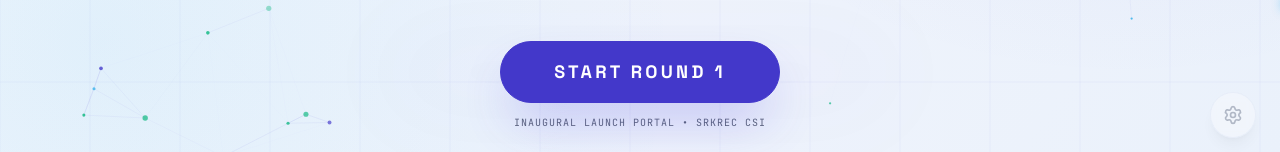
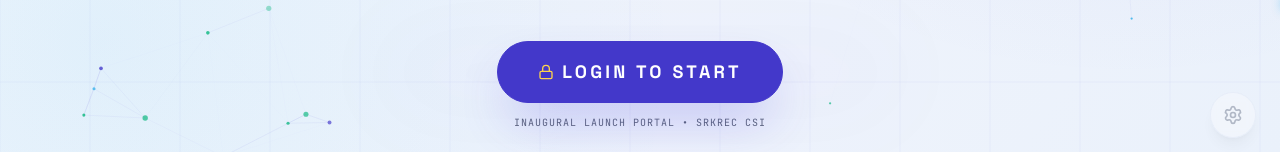
Before and after one commit to tiruamballa/HacknClash_Timer, a React (Vite) app in the folder client/: page / in a window 1280 px wide. Shown: the part 638-790 px from the top of the page. Built offline with nearby package versions, Linux system fonts and the light colour scheme; no server answers.

Commit message:
Require login authentication to access start button

```diff
--- a/client/src/App.jsx
+++ b/client/src/App.jsx
@@ -111,6 +111,8 @@ function App() {
               onLaunchSuccess={handleLaunchSuccess}
               stage={ignitionStage}
               setStage={setIgnitionStage}
+              isAdminAuthenticated={isAdminAuthenticated}
+              onRequireLogin={() => setIsLoginOpen(true)}
             />
           ) : (
             <CountdownScreen
--- a/client/src/components/LaunchScreen.jsx
+++ b/client/src/components/LaunchScreen.jsx
@@ -3,14 +3,14 @@ import { motion } from 'motion/react';
 import { api } from '../services/api';
 import { playRiserAndBoom, getMuteState, setMuteState } from '../utils/audio';
 import { EventBranding } from './EventBranding';
-import { Volume2, VolumeX, Loader2 } from 'lucide-react';
+import { Volume2, VolumeX, Loader2, Lock } from 'lucide-react';
 
 // Note: the space/solar-system canvas itself is mounted once at the App level
 // (see App.jsx -> <SpaceIgnition stage={ignitionStage} />) so the same scene
 // persists behind the countdown and ended screens. This component only owns
 // the foreground UI and drives that shared canvas via the `stage`/`setStage`
 // props passed down from App.
-export function LaunchScreen({ onLaunchSuccess, stage, setStage }) {
+export function LaunchScreen({ onLaunchSuccess, stage, setStage, isAdminAuthenticated = false, onRequireLogin }) {
   const [errorMessage, setErrorMessage] = useState('');
   const [muted, setMuted] = useState(getMuteState());
 
@@ -18,6 +18,14 @@ export function LaunchScreen({ onLaunchSuccess, stage, setStage }) {
     const newState = !muted;
     setMuted(newState);
     setMuteState(newState);
+  };
+
+  const handleStartClick = () => {
+    if (!isAdminAuthenticated) {
+      if (onRequireLogin) onRequireLogin();
+      return;
+    }
+    triggerIgnition();
   };
 
   const triggerIgnition = async () => {
@@ -137,7 +145,7 @@ export function LaunchScreen({ onLaunchSuccess, stage, setStage }) {
 
             {/* Ignition Button */}
             <button
-              onClick={triggerIgnition}
+              onClick={handleStartClick}
               disabled={stage === 'charging' || stage === 'shockwave'}
               className={`px-8 py-3.5 sm:px-10 sm:py-4 rounded-full font-bold text-base sm:text-lg tracking-[0.18em] font-display uppercase border transition-all duration-300 shadow-2xl relative min-w-[240px] sm:min-w-[280px] ${
                 stage === 'idle'
@@ -149,7 +157,16 @@ export function LaunchScreen({ onLaunchSuccess, stage, setStage }) {
                   : 'bg-cyber-accent border-cyber-accent text-white'
               }`}
             >
-              {stage === 'idle' && 'START ROUND 1'}
+              {stage === 'idle' && (
+                isAdminAuthenticated ? (
+                  'START ROUND 1'
+                ) : (
+                  <span className="flex items-center justify-center gap-2">
+                    <Lock className="w-4 h-4 text-amber-300" />
+                    <span>LOGIN TO START</span>
+                  </span>
+                )
+              )}
               {stage === 'charging' && (
                 <>
                   <Loader2 className="w-4 h-4 animate-spin text-cyber-accent" />
```
Also changed, not shown: 1 other file (tests, documents, lock files or other folders).
